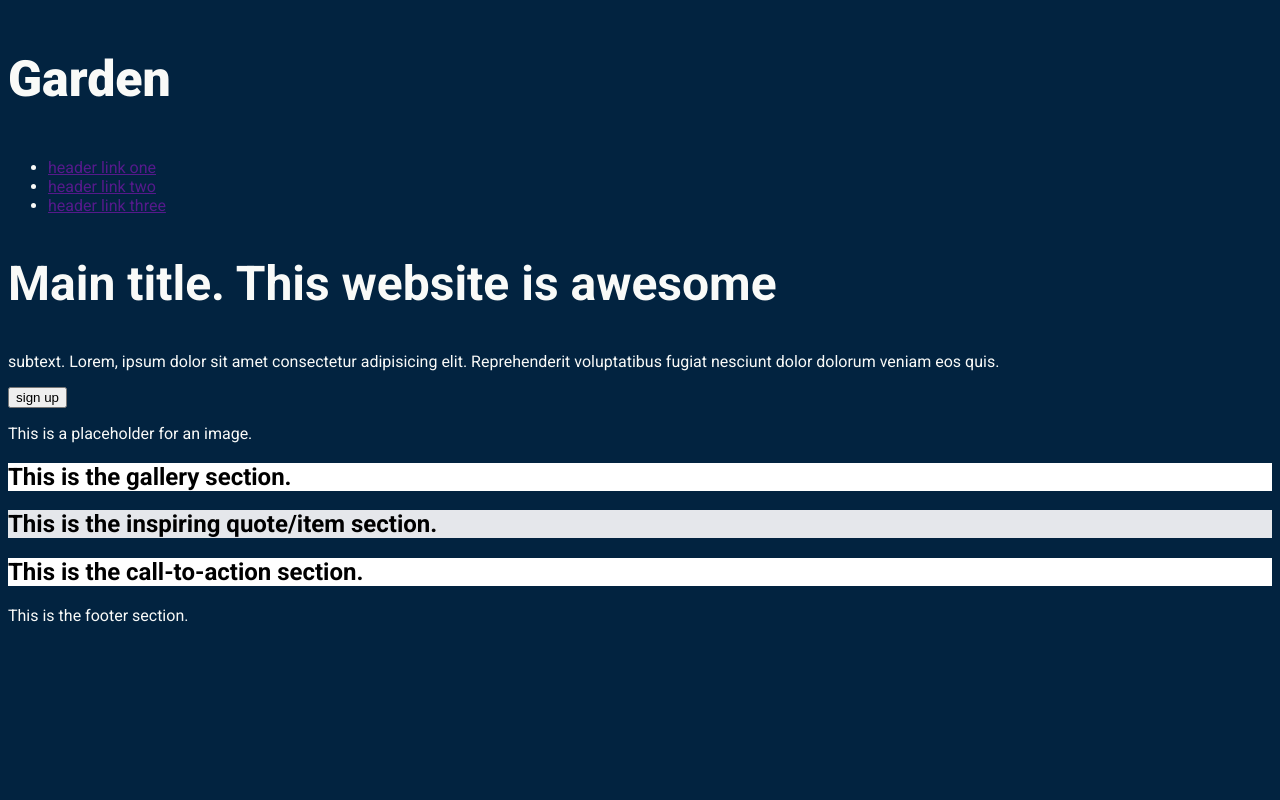
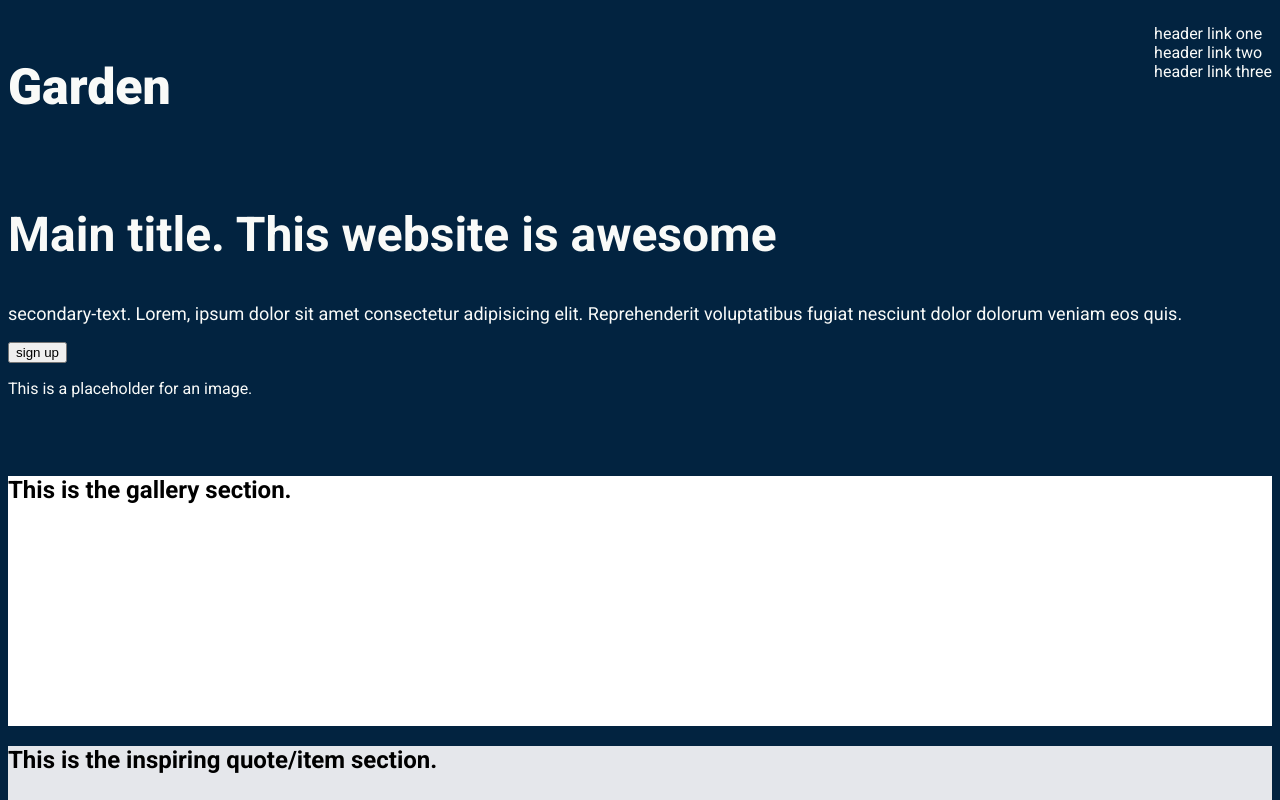
Before and after one commit to ena-a/garden, a plain HTML site: page index.html in a window 1280 px wide. Shown: the top 800 px of the page. Drawn offline with Linux system fonts and the light colour scheme.

Commit message:
Style page layout and header

```diff
--- a/index.html
+++ b/index.html
@@ -25,7 +25,9 @@
     <main>
         <section class="hero">
             <h1>Main title. This website is awesome</h1>
-            <p>subtext. Lorem, ipsum dolor sit amet consectetur adipisicing elit. Reprehenderit voluptatibus fugiat
+            <p class="secondary-text">secondary-text. Lorem, ipsum dolor sit amet consectetur adipisicing elit.
+                Reprehenderit
+                voluptatibus fugiat
                 nesciunt dolor dolorum veniam eos quis.</p>
 
             <button>sign up</button>
--- a/style.css
+++ b/style.css
@@ -4,8 +4,10 @@
 body {
     font-family: 'Roboto', sans-serif;
     background-color: #022340;
+    display: flex;
+    flex-direction: column;
 }
-header, .hero, footer {
+header, .hero, nav a, footer {
     color: #f9faf8;
 }
 
@@ -19,6 +21,9 @@ header, .hero, footer {
     font-weight: 700;
 }
 
+.secondary-text {
+    font-size: 18px;
+}
 .inspiration {
     background-color: #e5e7eb;
 }
@@ -26,3 +31,21 @@ header, .hero, footer {
 .gallery, .call-to-action {
     background-color: #fff;
 }
+
+section {
+    height: 250px;
+}
+
+header {
+    display: flex;
+    justify-content: space-between;
+  }
+
+  nav li{
+      list-style: none;
+      text-decoration: none;
+  }
+
+  nav a{
+      text-decoration: none;
+  }
```
